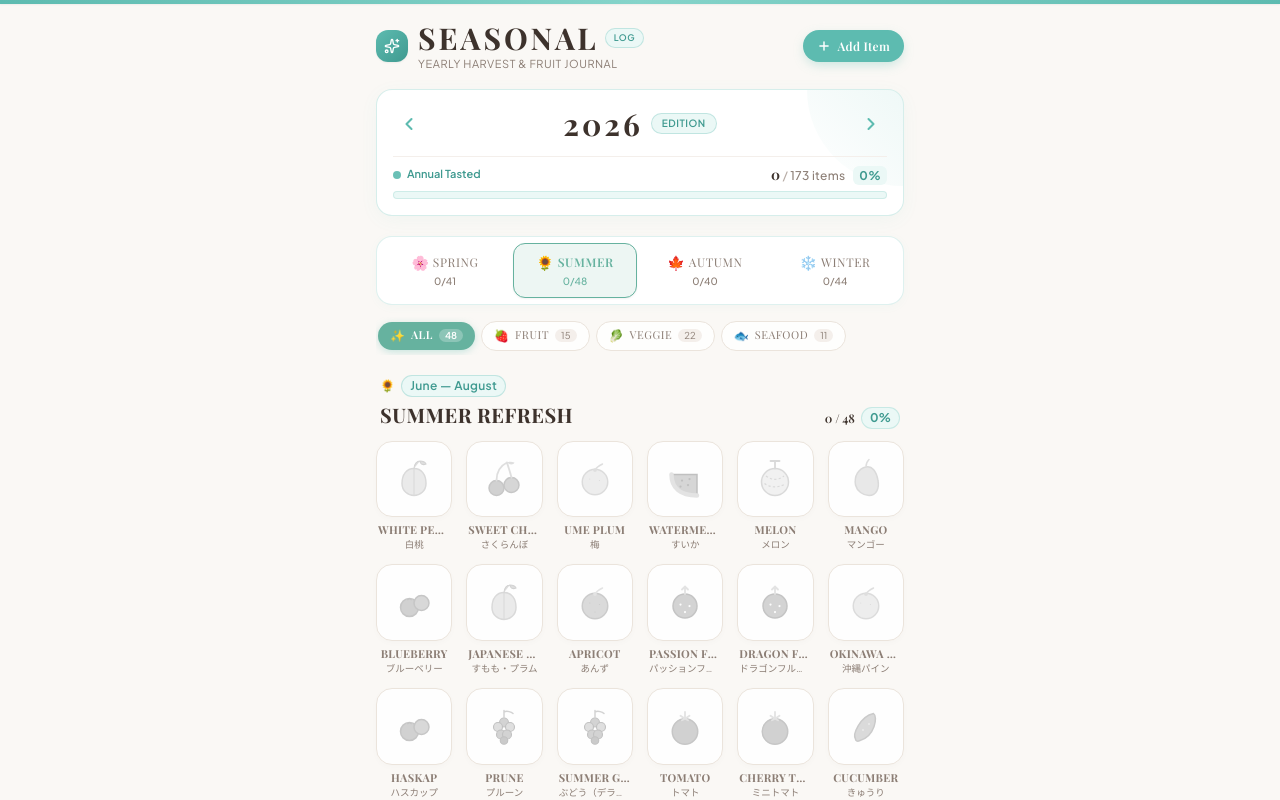
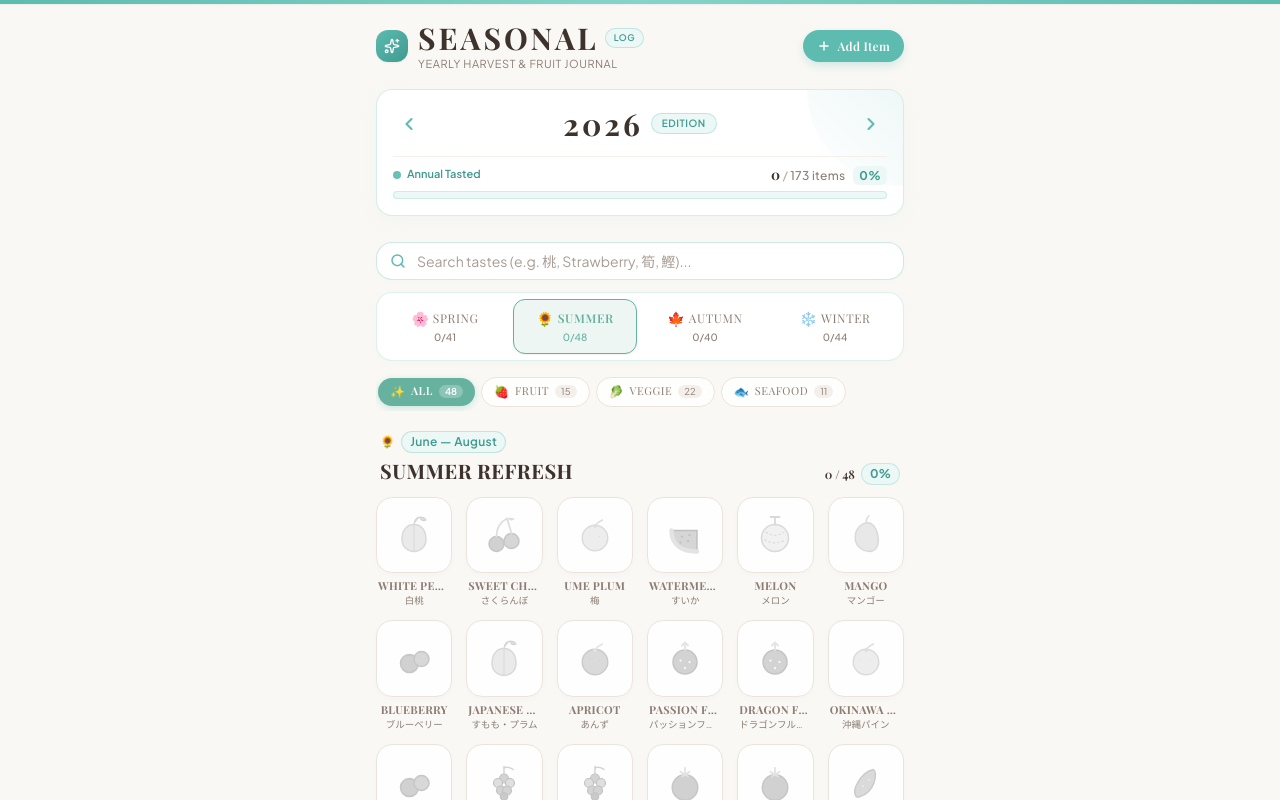
Before and after one commit to aykogt08/SEASONAL, a Next.js app: page / in a window 1280 px wide. Shown: the top 800 px of the page. Built offline with nearby package versions, Linux system fonts and the light colour scheme; no server answers; a web font is replaced by a local one.

Commit message:
feat: add real-time cross-season search bar for foods and fruits

```diff
--- a/src/app/page.tsx
+++ b/src/app/page.tsx
@@ -5,12 +5,13 @@ import confetti from "canvas-confetti";
 import { Header } from "@/components/Header";
 import { SeasonTabs } from "@/components/SeasonTabs";
 import { CategoryFilter, CategoryFilterType } from "@/components/CategoryFilter";
+import { SearchBar } from "@/components/SearchBar";
 import { FoodCard } from "@/components/FoodCard";
 import { CustomizeFoodModal } from "@/components/CustomizeFoodModal";
 import { AddFoodModal } from "@/components/AddFoodModal";
 import { FoodWithCheck } from "@/lib/storage";
 import { SeasonType, CategoryType, getInitialFoodItemsWithIcons } from "@/lib/initialData";
-import { Sparkles, Calendar, Plus } from "lucide-react";
+import { Sparkles, Calendar, Plus, Search } from "lucide-react";
 
 // Helper to determine current season from month (0-indexed)
 function getCurrentSeasonFromDate(date: Date = new Date()): SeasonType {
@@ -87,12 +88,15 @@ export default function Home() {
   const [year, setYear] = useState<number>(new Date().getFullYear());
   const [currentSeason, setCurrentSeason] = useState<SeasonType>(getCurrentSeasonFromDate());
   const [selectedCategory, setSelectedCategory] = useState<CategoryFilterType>("ALL");
+  const [searchQuery, setSearchQuery] = useState<string>("");
 
   // Instant foods state
   const [foods, setFoods] = useState<FoodWithCheck[]>(getInstantInitialFoods);
   const [isSyncing, setIsSyncing] = useState<boolean>(false);
   const [editingFood, setEditingFood] = useState<FoodWithCheck | null>(null);
   const [isAddModalOpen, setIsAddModalOpen] = useState<boolean>(false);
+
+  const isSearching = searchQuery.trim().length > 0;
 
   // Restore checks & custom foods from localStorage on mount & year change
   useEffect(() => {
@@ -104,7 +108,6 @@ export default function Home() {
       const customItems: FoodWithCheck[] = savedCustomStr ? JSON.parse(savedCustomStr) : [];
 
       setFoods((prev) => {
-        // Ensure all custom items are present
         const currentCustomIds = new Set(prev.filter((f) => f.id.startsWith("custom-") || f.id.startsWith("temp-")).map((f) => f.id));
         const missingCustom = customItems.filter((c) => !currentCustomIds.has(c.id));
         const combined = [...prev, ...missingCustom];
@@ -134,14 +137,12 @@ export default function Home() {
       if (res.ok) {
         const data = await res.json();
         if (Array.isArray(data.foods) && data.foods.length > 0) {
-          // Read local checks
           let localChecks: Record<string, boolean> = {};
           try {
             const savedChecksStr = localStorage.getItem(`seasonal_checks_${targetYear}`);
             if (savedChecksStr) localChecks = JSON.parse(savedChecksStr);
           } catch {}
 
-          // Merge: server check OR local check (preserves user checks if server restarted)
           const merged = data.foods.map((serverFood: FoodWithCheck) => {
             const isLocallyEaten = localChecks[serverFood.id];
             return {
@@ -152,7 +153,6 @@ export default function Home() {
 
           setFoods(merged);
 
-          // Update local checks cache
           const checkMap: Record<string, boolean> = {};
           merged.forEach((f: FoodWithCheck) => {
             if (f.isEaten) checkMap[f.id] = true;
@@ -225,13 +225,22 @@ export default function Home() {
     return counts;
   }, [currentSeasonAllFoods]);
 
-  // Filtered foods by selected category
+  // Filtered foods by search query OR category
   const displayedFoods = useMemo(() => {
+    if (isSearching) {
+      const q = searchQuery.trim().toLowerCase();
+      return foods.filter(
+        (f) =>
+          f.nameEn.toLowerCase().includes(q) ||
+          f.nameJa.toLowerCase().includes(q)
+      );
+    }
+
     if (selectedCategory === "ALL") {
       return currentSeasonAllFoods;
     }
     return currentSeasonAllFoods.filter((f) => f.category === selectedCategory);
-  }, [currentSeasonAllFoods, selectedCategory]);
+  }, [foods, isSearching, searchQuery, selectedCategory, currentSeasonAllFoods]);
 
   // Trigger celebratory confetti
   const triggerConfetti = () => {
@@ -247,7 +256,7 @@ export default function Home() {
     }
   };
 
-  // Optimistic Toggle ON/OFF with indestructible localStorage persistence
+  // Optimistic Toggle ON/OFF with localStorage persistence
   const handleToggleFood = async (foodId: string, nextState: boolean) => {
     setFoods((prev) => {
       const updated = prev.map((item) =>
@@ -260,7 +269,6 @@ export default function Home() {
           : item
       );
 
-      // Save to localStorage immediately
       try {
         let currentChecks: Record<string, boolean> = {};
         const saved = localStorage.getItem(`seasonal_checks_${year}`);
@@ -312,16 +320,12 @@ export default function Home() {
       iconUrl: string;
     }
   ) => {
-    // Optimistic update
     setFoods((prev) => {
       const updated = prev.map((item) => (item.id === id ? { ...item, ...data } : item));
-
-      // Update custom storage
       try {
         const customItems = updated.filter((f) => f.id.startsWith("custom-") || f.id.startsWith("temp-"));
         localStorage.setItem("seasonal_custom_foods", JSON.stringify(customItems));
       } catch {}
-
       return updated;
     });
 
@@ -337,7 +341,6 @@ export default function Home() {
   };
 
   const handleDeleteFood = async (id: string) => {
-    // Optimistic delete
     setFoods((prev) => {
       const updated = prev.filter((item) => item.id !== id);
       try {
@@ -413,8 +416,20 @@ export default function Home() {
           onOpenAddModal={() => setIsAddModalOpen(true)}
         />
 
+        {/* Search Bar */}
+        <div className="mt-3.5">
+          <SearchBar
+            value={searchQuery}
+            onChange={(q) => setSearchQuery(q)}
+            placeholder="Search tastes (e.g. 桃, Strawberry, 筍, 鰹)..."
+          />
+        </div>
+
+        {/* Season Navigation Tabs & Category Filters (Hidden when searching to focus on search results) */}
+        {!isSearching && (
+          <>
             {/* Season Navigation Tabs */}
-        <div className="mt-2">
+            <div className="mt-3">
               <SeasonTabs
                 currentSeason={currentSeason}
                 onSelectSeason={(season) => setCurrentSeason(season)}
@@ -431,9 +446,23 @@ export default function Home() {
                 themeAccent={currentMeta.accent}
               />
             </div>
+          </>
+        )}
 
-        {/* Current Season Heading & Mini Stats */}
+        {/* Heading & Mini Stats */}
         <div className="mt-4 sm:mt-5 mb-3 flex items-end justify-between px-1">
+          <div>
+            {isSearching ? (
+              <div>
+                <div className="flex items-center gap-1.5 text-xs text-[#3F9A90] font-semibold tracking-wide">
+                  <Search className="w-3.5 h-3.5 text-[#5DBBB0]" />
+                  <span>ALL SEASONS SEARCH</span>
+                </div>
+                <h2 className="font-serif-title text-base sm:text-lg font-bold text-[#3D322C] tracking-wide mt-0.5">
+                  &ldquo;{searchQuery}&rdquo; Results
+                </h2>
+              </div>
+            ) : (
               <div>
                 <div className="flex items-center gap-1.5 text-xs text-[#3F9A90] font-semibold tracking-wide">
                   <span>{currentMeta.emoji}</span>
@@ -447,6 +476,8 @@ export default function Home() {
                 <h2 className="font-serif-title text-lg sm:text-xl font-bold text-[#3D322C] tracking-wide mt-1">
                   {currentMeta.titleEn}
                 </h2>
+              </div>
+            )}
           </div>
 
           <div className="text-right flex items-center gap-1.5">
@@ -462,18 +493,28 @@ export default function Home() {
           </div>
         </div>
 
-        {/* Food Items Grid - Instant Zero-Waiting Rendering */}
+        {/* Food Items Grid */}
         {displayedFoods.length === 0 ? (
           <div className="w-full p-8 rounded-2xl bg-white border border-[#5DBBB0]/30 text-center my-4 flex flex-col items-center gap-3 shadow-xs">
             <Calendar className="w-8 h-8 text-[#5DBBB0]" />
             <div>
               <p className="font-serif-title text-sm font-semibold text-[#3D322C]">
-                No items found in this category
+                {isSearching ? `No items matching "${searchQuery}"` : "No items found in this category"}
               </p>
               <p className="text-xs text-[#8C7E75] mt-0.5">
-                Add your favorite seasonal fruit or food to get started!
+                {isSearching
+                  ? "Try searching in Japanese (e.g. 桃) or English (e.g. Peach)"
+                  : "Add your favorite seasonal fruit or food to get started!"}
               </p>
             </div>
+            {isSearching ? (
+              <button
+                onClick={() => setSearchQuery("")}
+                className="px-4 py-2 rounded-xl bg-[#EBF8F6] text-[#3F9A90] text-xs font-semibold hover:bg-[#5DBBB0] hover:text-white transition-all cursor-pointer mt-1"
+              >
+                Clear Search
+              </button>
+            ) : (
               <button
                 onClick={() => setIsAddModalOpen(true)}
                 className="flex items-center gap-1.5 px-4 py-2 rounded-xl bg-[#5DBBB0] hover:bg-[#3F9A90] text-white text-xs font-semibold shadow-[0_4px_12px_-2px_rgba(93,187,176,0.35)] transition-all cursor-pointer mt-1"
@@ -481,6 +522,7 @@ export default function Home() {
                 <Plus className="w-3.5 h-3.5 stroke-[2.5]" />
                 <span>Add New Item</span>
               </button>
+            )}
           </div>
         ) : (
           <div className="grid grid-cols-4 sm:grid-cols-4 md:grid-cols-6 gap-2.5 sm:gap-3.5">
@@ -488,9 +530,10 @@ export default function Home() {
               <FoodCard
                 key={food.id}
                 food={food}
-                themeAccent={currentMeta.accent}
+                themeAccent={SEASON_META[food.season]?.accent || currentMeta.accent}
                 onToggle={handleToggleFood}
                 onEdit={(target) => setEditingFood(target)}
+                showSeasonBadge={isSearching}
               />
             ))}
           </div>
--- a/src/components/FoodCard.tsx
+++ b/src/components/FoodCard.tsx
@@ -4,11 +4,19 @@ import React, { useState, useRef } from "react";
 import { Check, Edit3, Sparkles } from "lucide-react";
 import { FoodWithCheck } from "@/lib/storage";
 
+const SEASON_EMOJIS: Record<string, string> = {
+  SPRING: "🌸",
+  SUMMER: "🌻",
+  AUTUMN: "🍁",
+  WINTER: "❄️",
+};
+
 interface FoodCardProps {
   food: FoodWithCheck;
   themeAccent: string;
   onToggle: (id: string, nextState: boolean) => void;
   onEdit: (food: FoodWithCheck) => void;
+  showSeasonBadge?: boolean;
 }
 
 export const FoodCard: React.FC<FoodCardProps> = ({
@@ -16,6 +24,7 @@ export const FoodCard: React.FC<FoodCardProps> = ({
   themeAccent,
   onToggle,
   onEdit,
+  showSeasonBadge = false,
 }) => {
   const [isPopping, setIsPopping] = useState(false);
   const touchTimerRef = useRef<NodeJS.Timeout | null>(null);
@@ -58,49 +67,46 @@ export const FoodCard: React.FC<FoodCardProps> = ({
           e.stopPropagation();
           onEdit(food);
         }}
+        className="absolute -top-1 -right-1 z-10 w-5 h-5 rounded-full bg-white text-[#5DBBB0] hover:text-[#3F9A90] hover:bg-[#EBF8F6] shadow-sm border border-[#5DBBB0]/30 flex items-center justify-center opacity-0 group-hover:opacity-100 transition-opacity duration-150 cursor-pointer"
         aria-label={`Edit ${food.nameEn}`}
-        className="absolute -top-1 -right-1 z-10 w-5 h-5 rounded-full bg-white text-[#5DBBB0] hover:text-[#3F9A90] hover:bg-[#EBF8F6] shadow-sm border border-[#5DBBB0]/30 flex items-center justify-center opacity-0 group-hover:opacity-100 transition-opacity duration-150 cursor-pointer"
       >
         <Edit3 className="w-2.5 h-2.5 stroke-[2.5]" />
       </button>
 
-      {/* Main Touch Area */}
+      {/* Main Square Icon Button */}
       <button
         type="button"
         onClick={handleClick}
         onTouchStart={handleTouchStart}
         onTouchEnd={handleTouchEnd}
-        onTouchCancel={handleTouchEnd}
         className={`w-full aspect-square relative flex flex-col items-center justify-center p-2 rounded-2xl transition-all duration-200 cursor-pointer select-none ${
           food.isEaten
-            ? "bg-gradient-to-b from-white to-[#EBF8F6] shadow-[0_4px_16px_-2px_rgba(93,187,176,0.18)] border-2"
+            ? "bg-white border-2 shadow-[0_4px_16px_-2px_rgba(93,187,176,0.25)] ring-2 ring-[#5DBBB0]/20"
             : "bg-white/90 hover:bg-white border border-[#EBE4DC] hover:border-[#5DBBB0]/60 shadow-[0_2px_8px_-2px_rgba(61,50,44,0.03)]"
-        } ${isPopping ? "scale-95 animate-pop" : "active:scale-95"}`}
+        } ${isPopping ? "scale-90" : "active:scale-95"}`}
         style={{
           borderColor: food.isEaten ? themeAccent : undefined,
-          boxShadow: food.isEaten
-            ? `0 0 0 1px ${themeAccent}40, 0 6px 20px -4px ${themeAccent}30`
-            : undefined,
         }}
       >
-        {/* Check Badge when Eaten */}
+        {/* Check Badge on Top Left */}
         {food.isEaten && (
           <div
-            className="absolute top-1.5 right-1.5 w-4 h-4 rounded-full flex items-center justify-center text-white shadow-xs animate-pop"
+            className="absolute top-1.5 left-1.5 w-4 h-4 rounded-full flex items-center justify-center text-white shadow-xs animate-scale-in z-20"
             style={{ backgroundColor: themeAccent }}
           >
-            <Check className="w-2.5 h-2.5 stroke-[3.5]" />
+            <Check className="w-2.5 h-2.5 stroke-[3]" />
           </div>
         )}
 
-        {/* Food Icon / Image */}
+        {/* Season Badge for search results */}
+        {showSeasonBadge && (
+          <div className="absolute top-1.5 right-1.5 text-[10px] z-20" title={food.season}>
+            {SEASON_EMOJIS[food.season] || ""}
+          </div>
+        )}
+
+        {/* Food Icon Center */}
         <div className="w-10 h-10 sm:w-12 sm:h-12 flex items-center justify-center relative">
-          {food.isEaten && (
-            <div
-              className="absolute inset-0 rounded-full blur-md opacity-25"
-              style={{ backgroundColor: themeAccent }}
-            />
-          )}
           {food.iconUrl ? (
             /* eslint-disable-next-line @next/next/no-img-element */
             <img
--- /dev/null
+++ b/src/components/SearchBar.tsx
@@ -0,0 +1,40 @@
+"use client";
+
+import React from "react";
+import { Search, X } from "lucide-react";
+
+interface SearchBarProps {
+  value: string;
+  onChange: (query: string) => void;
+  placeholder?: string;
+}
+
+export const SearchBar: React.FC<SearchBarProps> = ({
+  value,
+  onChange,
+  placeholder = "Search seasonal tastes (e.g. 桃, Strawberry, 筍)...",
+}) => {
+  return (
+    <div className="relative w-full">
+      <div className="relative flex items-center w-full">
+        <Search className="absolute left-3.5 w-4 h-4 text-[#5DBBB0] pointer-events-none stroke-[2.2]" />
+        <input
+          type="text"
+          value={value}
+          onChange={(e) => onChange(e.target.value)}
+          placeholder={placeholder}
+          className="w-full pl-10 pr-9 py-2 rounded-2xl bg-white border border-[#5DBBB0]/30 hover:border-[#5DBBB0]/60 focus:border-[#5DBBB0] focus:ring-2 focus:ring-[#5DBBB0]/20 text-xs sm:text-sm text-[#3D322C] placeholder-[#A89C94] outline-none transition-all shadow-[0_2px_8px_-2px_rgba(93,187,176,0.06)]"
+        />
+        {value && (
+          <button
+            onClick={() => onChange("")}
+            className="absolute right-3 w-5 h-5 rounded-full bg-[#EBF8F6] text-[#5DBBB0] hover:bg-[#5DBBB0] hover:text-white flex items-center justify-center transition-colors cursor-pointer"
+            aria-label="Clear search"
+          >
+            <X className="w-3 h-3 stroke-[2.5]" />
+          </button>
+        )}
+      </div>
+    </div>
+  );
+};
```
Lines whose indentation alone changed are shown as unchanged.
